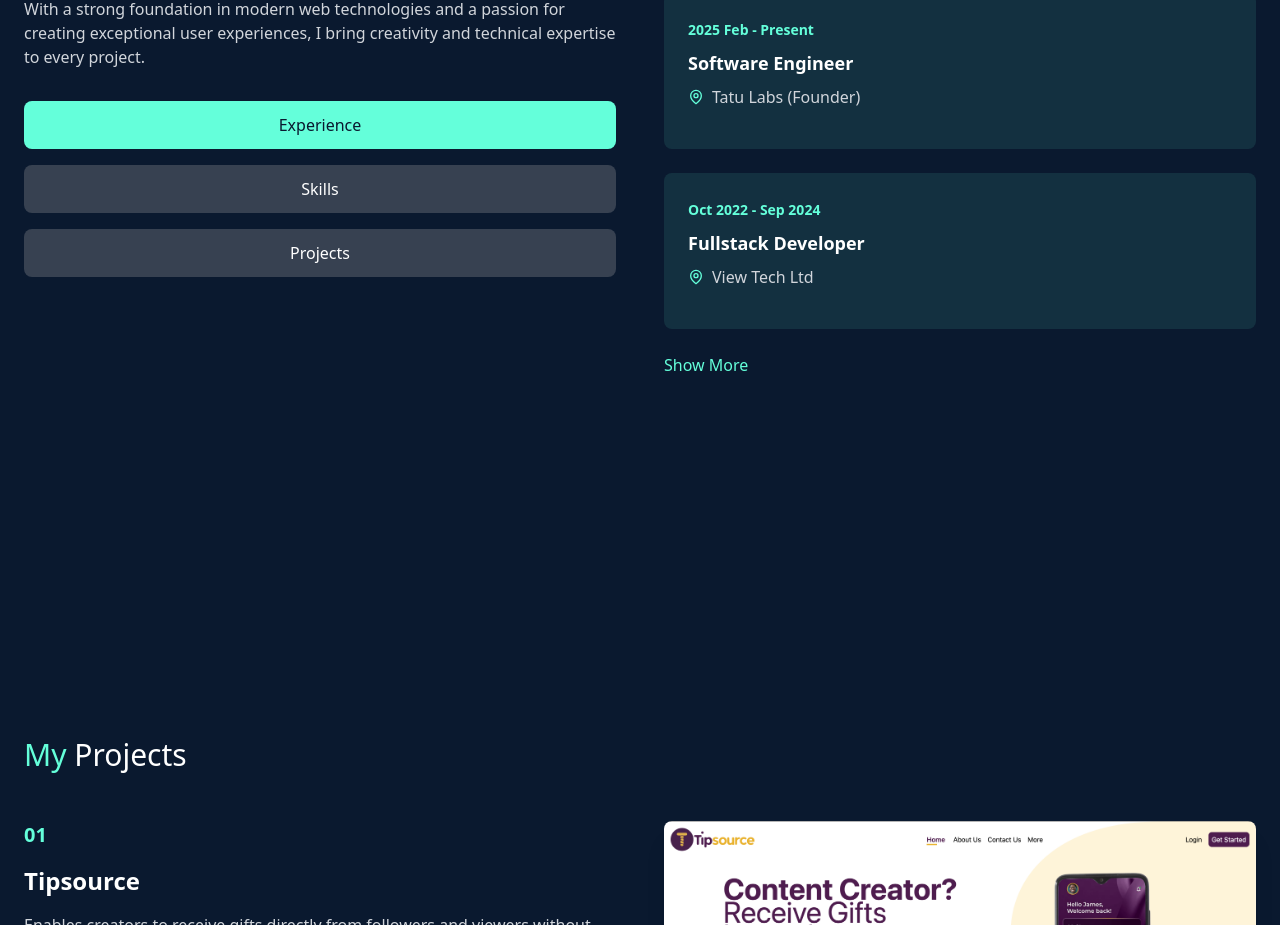
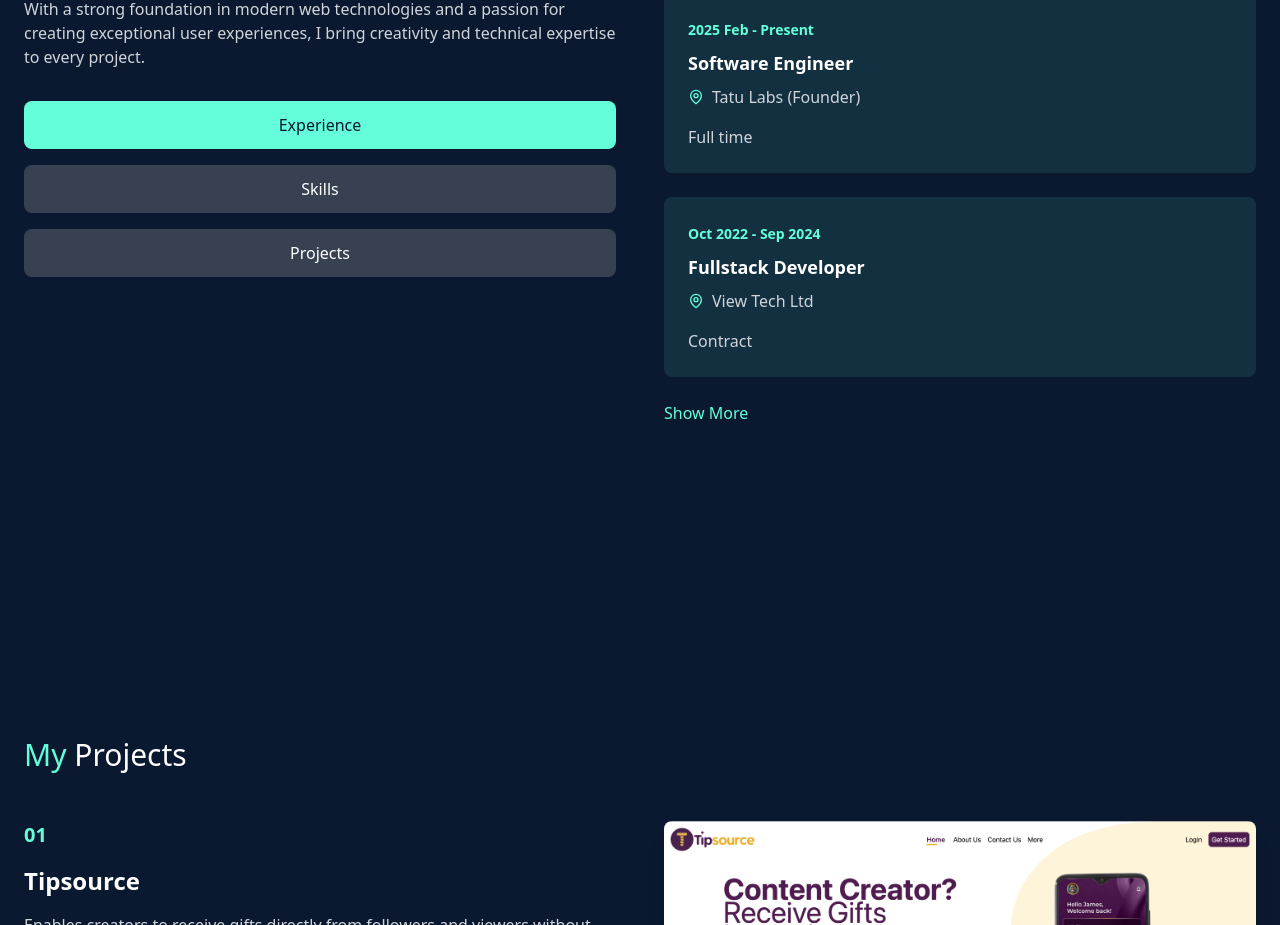
Before and after one commit to Blackscure/portifolio-25, a React (Vite) app: page / in a window 1280 px wide. Shown: the part 943-1868 px from the top of the page. Built offline with nearby package versions, Linux system fonts and the light colour scheme.

Commit message:
modification

```diff
--- a/src/components/About/About.tsx
+++ b/src/components/About/About.tsx
@@ -11,6 +11,7 @@ const About = () => {
       period: '2025 Feb - Present',
       title: 'Software Engineer',
       location: 'Tatu Labs (Founder)',
+      type: 'Full time',
 
     },
 
@@ -19,6 +20,7 @@ const About = () => {
       period: 'Oct 2022 - Sep 2024',
       title: 'Fullstack Developer',
       location: 'View Tech Ltd',
+      type: 'Contract',
 
     },
 
@@ -26,15 +28,14 @@ const About = () => {
       period: 'Jan 2021 - Oct 2022',
       title: 'Full stack  Developer',
       location: 'Vap Technologies',
-
-
+      type: 'Full time',
     },
 
     {
       period: 'Aug 2021 - Jan 2022',
       title: 'Software  Developer',
       location: 'Cal Kenya (Viu Sasa).',
-
+      type: 'Internship',
     },
 
   ];
--- a/src/components/About/ExperienceCard.tsx
+++ b/src/components/About/ExperienceCard.tsx
@@ -6,9 +6,10 @@ interface ExperienceCardProps {
   title: string;
   location: string;
   description: string;
+  type: string;
 }
 
-const ExperienceCard = ({ period, title, location, description }: ExperienceCardProps) => (
+const ExperienceCard = ({ period, title, location, description,type }: ExperienceCardProps) => (
   <div className="bg-lightGreen bg-opacity-10 p-6 rounded-lg">
     <span className="text-lightGreen font-bold text-sm">{period}</span>
     <h4 className="text-white font-bold text-lg mt-2">{title}</h4>
@@ -17,6 +18,7 @@ const ExperienceCard = ({ period, title, location, description }: ExperienceCard
       <span className="ml-2">{location}</span>
     </div>
     <p className="text-gray-300 mt-4">{description}</p>
+    <p className="text-gray-300 mt-4">{type}</p>
   </div>
 )
 
```
